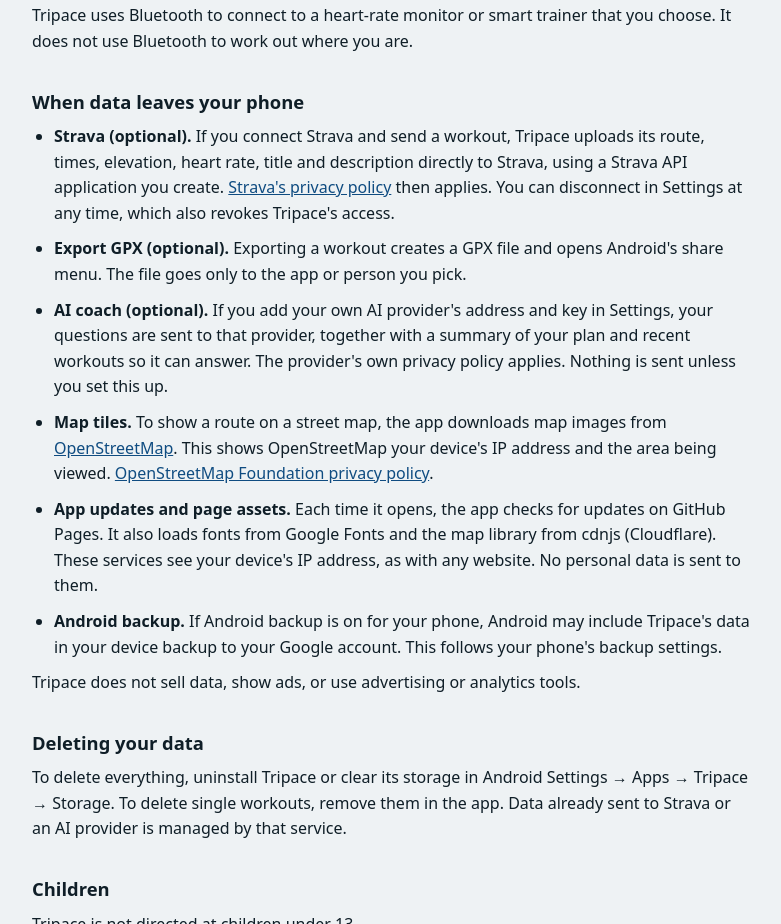
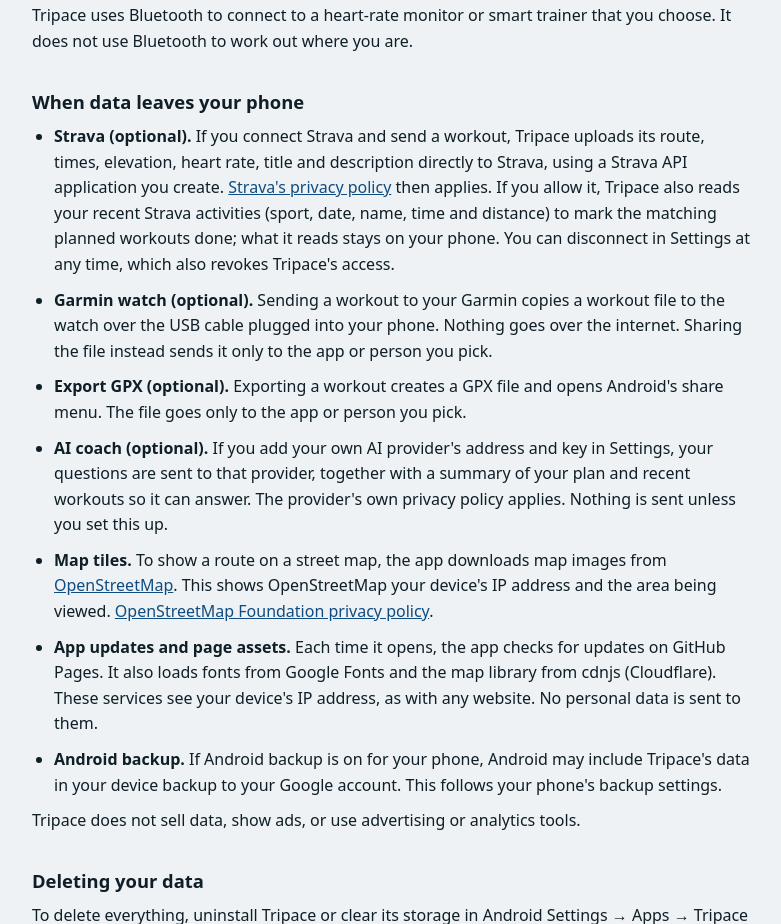
Before and after one commit to twestover130/tripace, a plain HTML site: page privacy.html in a window 1280 px wide. Shown: the part 779-1703 px from the top of the page, without its empty margins (248-1029 px from the left). Drawn offline with Linux system fonts and the light colour scheme.

Commit message:
Publish 202611171802

```diff
--- a/privacy.html
+++ b/privacy.html
@@ -33,7 +33,8 @@ p,li{margin:0 0 10px}ul{padding-left:22px;margin:0 0 10px}.muted{color:var(--mut
 
 <h2>When data leaves your phone</h2>
 <ul>
-<li><strong>Strava (optional).</strong> If you connect Strava and send a workout, Tripace uploads its route, times, elevation, heart rate, title and description directly to Strava, using a Strava API application you create. <a href="https://www.strava.com/legal/privacy">Strava's privacy policy</a> then applies. You can disconnect in Settings at any time, which also revokes Tripace's access.</li>
+<li><strong>Strava (optional).</strong> If you connect Strava and send a workout, Tripace uploads its route, times, elevation, heart rate, title and description directly to Strava, using a Strava API application you create. <a href="https://www.strava.com/legal/privacy">Strava's privacy policy</a> then applies. If you allow it, Tripace also reads your recent Strava activities (sport, date, name, time and distance) to mark the matching planned workouts done; what it reads stays on your phone. You can disconnect in Settings at any time, which also revokes Tripace's access.</li>
+<li><strong>Garmin watch (optional).</strong> Sending a workout to your Garmin copies a workout file to the watch over the USB cable plugged into your phone. Nothing goes over the internet. Sharing the file instead sends it only to the app or person you pick.</li>
 <li><strong>Export GPX (optional).</strong> Exporting a workout creates a GPX file and opens Android's share menu. The file goes only to the app or person you pick.</li>
 <li><strong>AI coach (optional).</strong> If you add your own AI provider's address and key in Settings, your questions are sent to that provider, together with a summary of your plan and recent workouts so it can answer. The provider's own privacy policy applies. Nothing is sent unless you set this up.</li>
 <li><strong>Map tiles.</strong> To show a route on a street map, the app downloads map images from <a href="https://www.openstreetmap.org/">OpenStreetMap</a>. This shows OpenStreetMap your device's IP address and the area being viewed. <a href="https://osmfoundation.org/wiki/Privacy_Policy">OpenStreetMap Foundation privacy policy</a>.</li>
```
